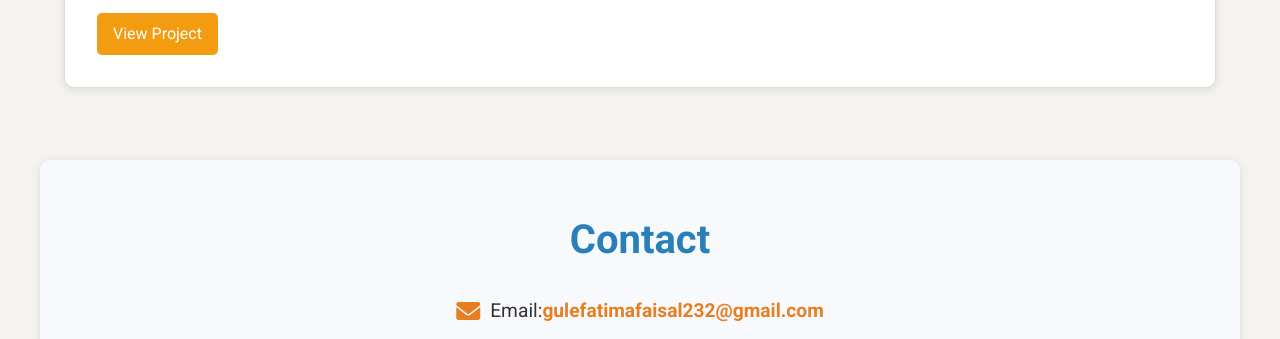
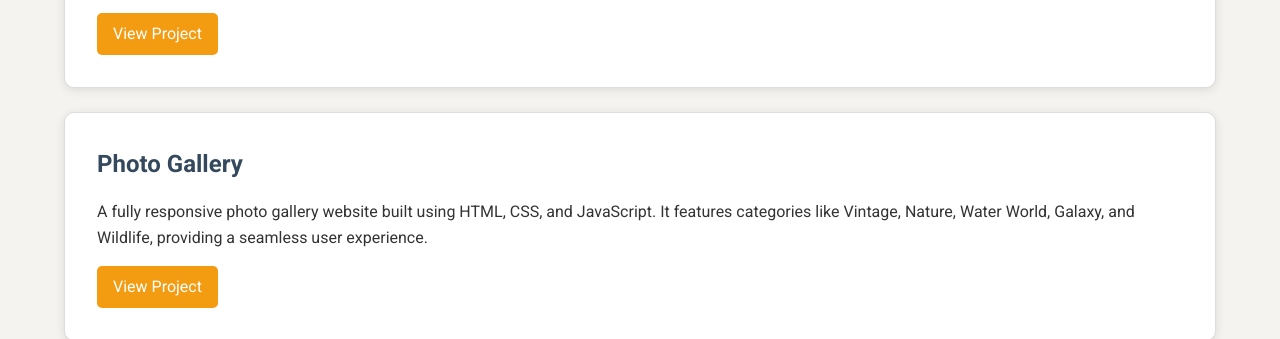
Before and after one commit to gulefatimafaisal/personal_portfolio, a plain HTML site: page index.html in a window 1280 px wide. Shown: the part 2644-2983 px from the top of the page. Drawn offline with Linux system fonts and the light colour scheme.

Commit message:
Update index.html

```diff
--- a/index.html
+++ b/index.html
@@ -81,6 +81,13 @@
             <p>A fully responsive To-Do List application built using HTML, CSS, and JavaScript. It features task addition, deletion, and local storage support to save tasks for later.</p>
             <a href="https://gulefatimafaisal.github.io/to-do/" target="_blank">View Project</a>
         </div>
+        <div class="project-card">
+            <h3>Photo Gallery</h3>
+            <p>A fully responsive photo gallery website built using HTML, CSS, and JavaScript. It features categories like Vintage, Nature, Water World, Galaxy, and Wildlife, providing a seamless user experience.</p>
+            <a href="https://gulefatimafaisal.github.io/photo-gallery/" target="_blank" class="project-link">View Project</a>
+        </div>
+</section>
+
 
 
     </section>
```
